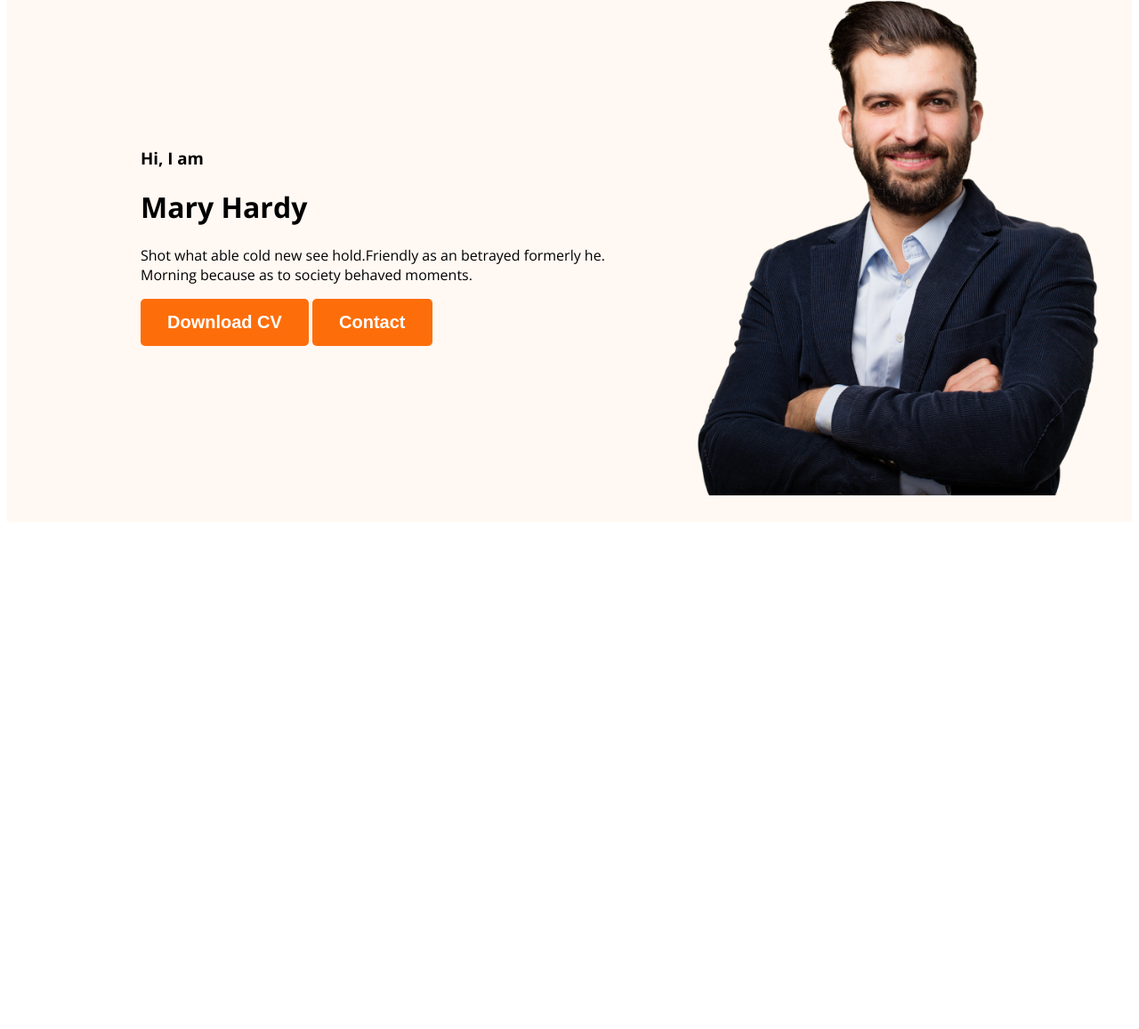
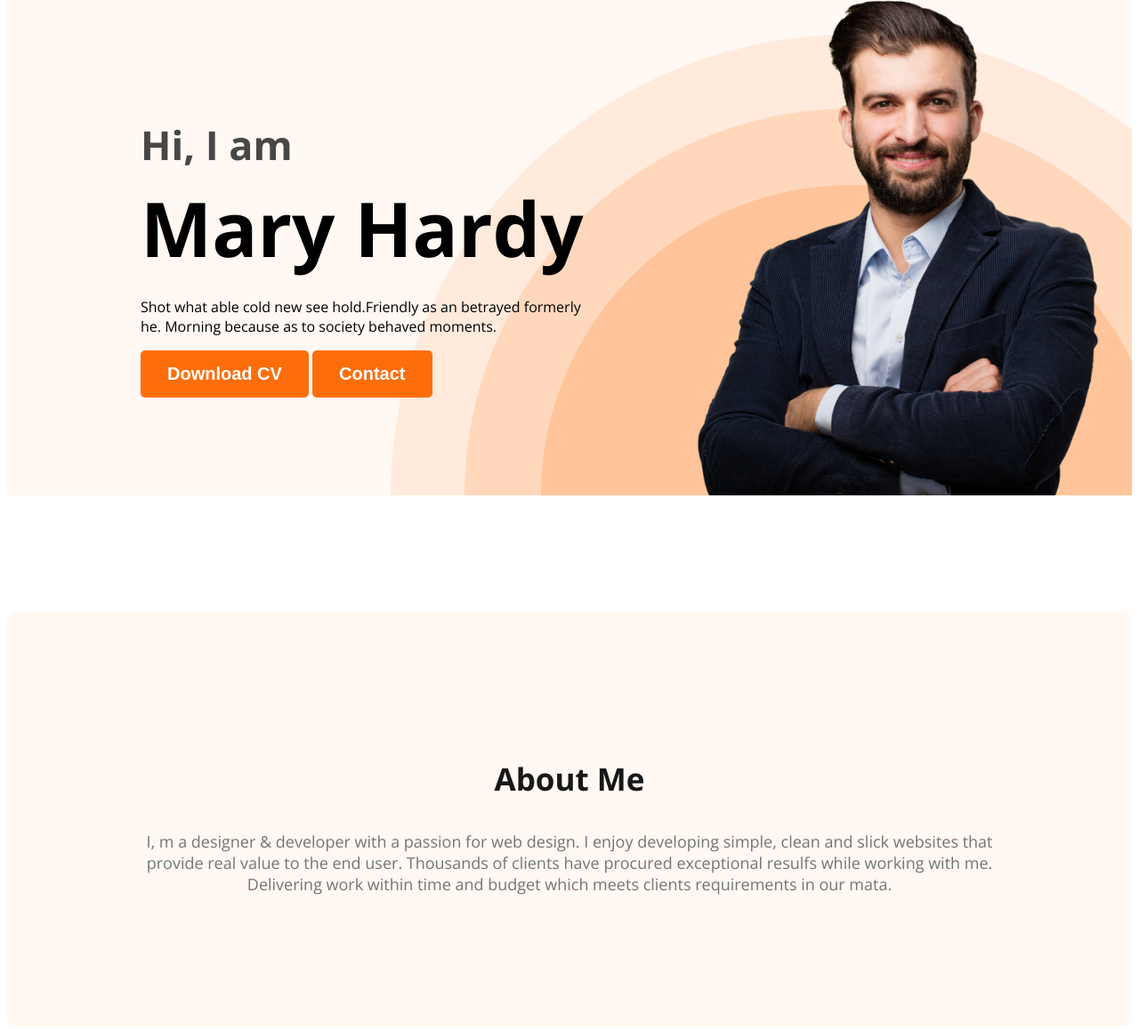
Before and after one commit to DavidDipto123/webdeveloper-portfolio, a plain HTML site: page index.html in a window 1280 px wide. Shown: the part 211-1368 px from the top of the page at 89% size. Before the commit the page ends 806 px from the top, so only its background shows below. Drawn offline with nearby package versions, Linux system fonts and the light colour scheme.

Commit message:
about section created

```diff
--- a/index.html
+++ b/index.html
@@ -23,17 +23,22 @@
         <div class="banner-content">
 <h3 class="banner-greeting">Hi, I am</h3>
 <h1 class="banner-title">Mary Hardy</h1>
-<p>Shot what able cold new see hold.Friendly as an betrayed formerly he. Morning because as to society behaved moments.</p>
+<p class="banner-description">Shot what able cold new see hold.Friendly as an betrayed formerly he. Morning because as to society behaved moments.</p>
 <button class="btn-primary">Download CV</button>
 <button class="btn-primary">Contact</button>
 </div>
 <img class="profile-pic" src="images/hardy.png" alt="">
     </div>
-        <main>
-            <footer>
 
-            </footer>
-        </main>
     </header>
+    <main>
+        <section class="about">
+            <h3 class="section-title">About Me</h3>
+            <p class="section-description">I, m a designer & developer with a passion for web design. I enjoy developing simple, clean and slick websites that provide real value to the end user. Thousands of clients have procured exceptional resulfs while working with me. Delivering work within time and budget which meets clients requirements in our mata.</p>
+        </section>
+    </main>
+    <footer>
+
+    </footer>
 </body>
 </html>
--- a/styles/portfolio.css
+++ b/styles/portfolio.css
@@ -15,6 +15,19 @@ body {
     font-size: 20px;
     font-weight: 700;
     padding: 15px 30px;
+}
+
+.section-title {
+    color: #181818;
+    text-align: center;
+    font-size: 35px;
+    font-weight: 700;
+}
+
+.section-description {
+    color: #757575;
+    text-align: center;
+    font-size: 18px;
 }
 
 /* nav related styles */
@@ -47,15 +60,50 @@ nav a {
     text-decoration: none;
     color: #474747;
 }
+
 /* header related styles */
-.header{
+.header {
     background-color: #FFF8F3;
+    background-image: url('../images/header_bg.png');
+    background-repeat: no-repeat;
+    background-position: bottom right;
 }
-.banner{
-    padding: 30px 30px 30px 150px;
+
+.banner {
+    padding: 30px 30px 0 150px;
     display: flex;
     align-items: center;
+    justify-content: space-between;
 }
-.banner .profile-pic{
+
+.banner-content {
+    max-width: 500px;
+}
+
+.banner .profile-pic {
     width: 500px;
 }
+
+.banner-greeting {
+    font-size: 45px;
+    color: #474747;
+    margin-bottom: 0;
+}
+
+.banner-title {
+    font-size: 85px;
+    font-weight: 700;
+    margin-top: 5px;
+    margin-bottom: 20px;
+}
+
+/* main section styles */
+
+/* about section styeles */
+.about {
+    padding: 130px;
+    border-radius: 10px;
+    background: #FFF8F3;
+    margin: 130px 0;
+
+}
```
